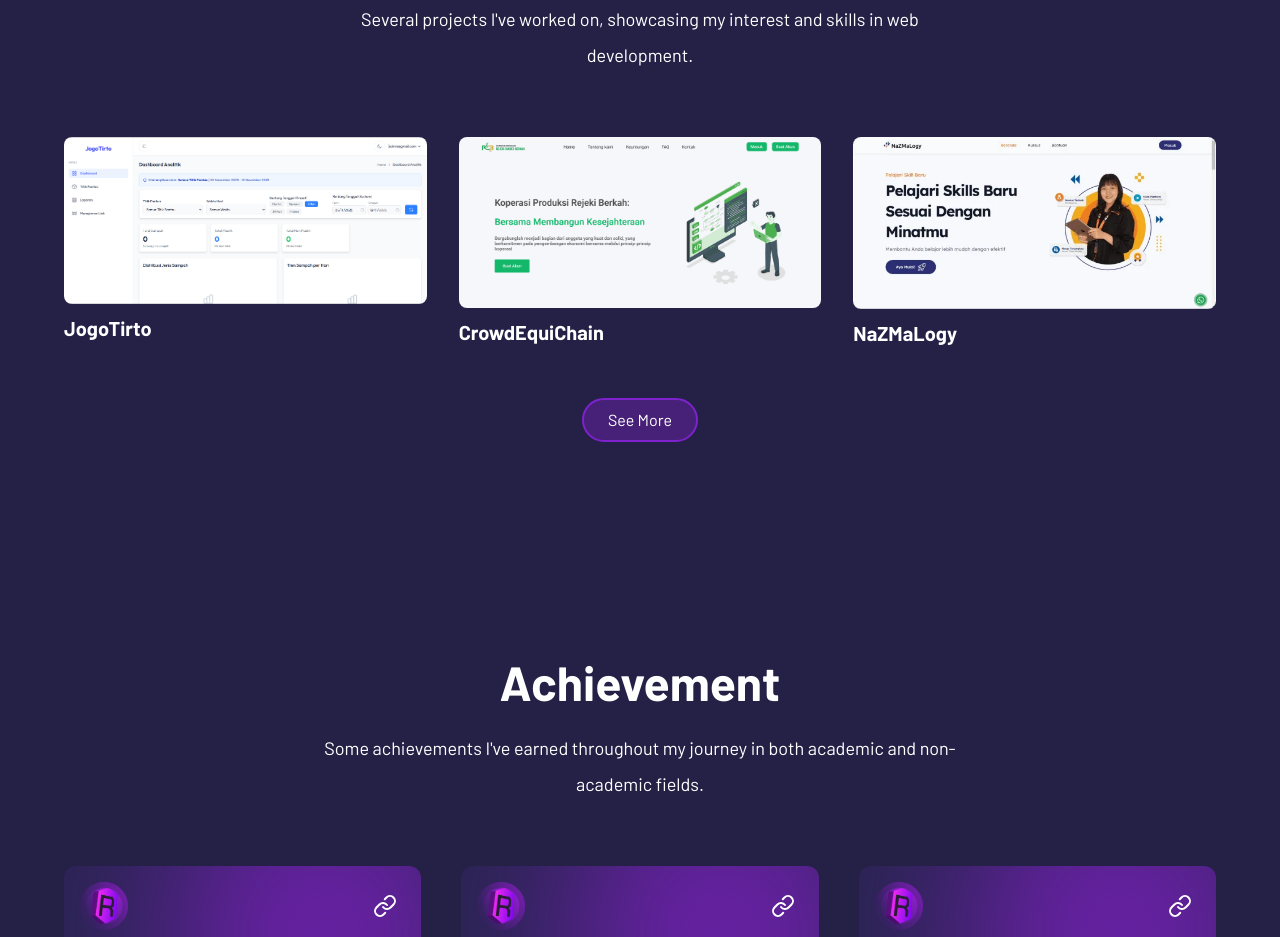
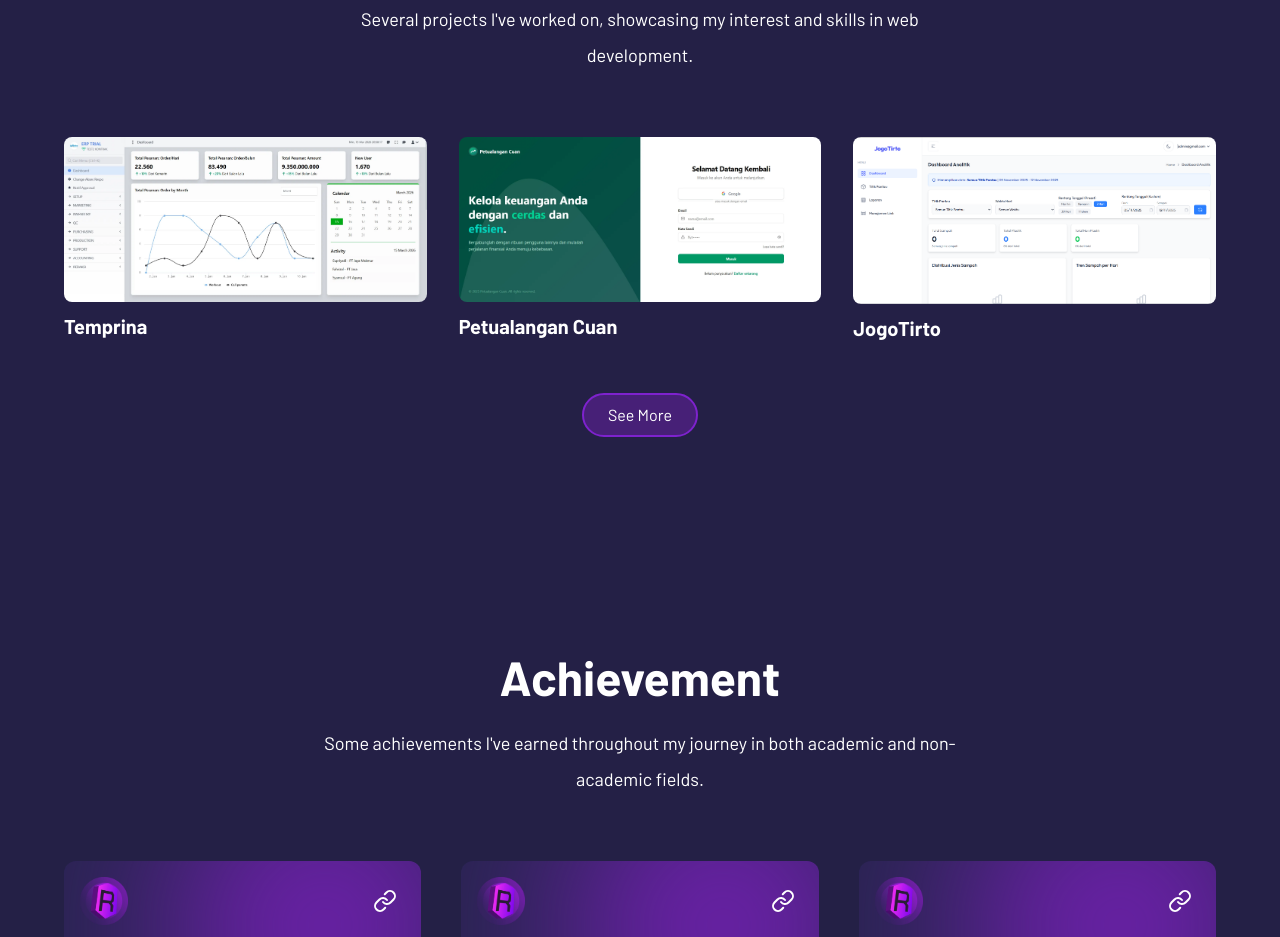
Before and after one commit to alimurrofid/webprofile, a React (Vite) app: page / in a window 1280 px wide. Shown: the part 2280-3217 px from the top of the page. Built offline with nearby package versions, Linux system fonts and the light colour scheme.

Commit message:
feat: new project

```diff
--- a/src/data/projectData.js
+++ b/src/data/projectData.js
@@ -1,3 +1,5 @@
+import TemprinaImg from "../assets/images/projects/temprina.webp";
+import PetualanganCuanImg from "../assets/images/projects/petualangancuan.webp";
 import jogoTirtoImg from "../assets/images/projects/jogotirto.webp";
 import crowdEquiChainImg from "../assets/images/projects/crowdequichain.webp";
 import naZMaLogyImg from "../assets/images/projects/nazmalogy.webp";
@@ -8,22 +10,22 @@ import theKostImg from "../assets/images/projects/thekos.webp";
 
 export const projectData = [
   {
+    title: "Temprina",
+    imgSrc: TemprinaImg,
+    link: "https://erp.temprina.com",
+    description: "An ERP system for Jawa Pos Group integrating 9 business modules to support operations across multiple companies, business units, and branches."
+  },
+  {
+    title: "Petualangan Cuan",
+    imgSrc: PetualanganCuanImg,
+    link: "https://petualangancuan.rofid.me",
+    description: "A personal finance management platform with WhatsApp chatbot integration for automatic transaction recording and financial reporting."
+  },
+  {
     title: "JogoTirto",
     imgSrc: jogoTirtoImg,
     link: "https://drive.google.com/file/d/1XeHPrRk-sTDFsPt9zWmdSiTeFj72gELA/view",
     description: "An automated system for monitoring and classifying river waste by type and size.",
-  },
-  {
-    title: "CrowdEquiChain",
-    imgSrc: crowdEquiChainImg,
-    link: "http://labai.polinema.ac.id:8000",
-    description: "A blockchain-based crowdfunding platform designed to support fundraising for cooperative projects.",
-  },
-  {
-    title: "NaZMaLogy",
-    imgSrc: naZMaLogyImg,
-    link: "https://nazmalogy.nazmaoffice.com/",
-    description: "A platform designed to help Indonesian MSMEs sell local products and training services to an international market.",
   },
   {
     title: "Official Formadiksi Polinema",
@@ -44,6 +46,18 @@ export const projectData = [
     description: "A website for handling official village letter requests, featuring integration with a WhatsApp bot.",
   },
   {
+    title: "CrowdEquiChain",
+    imgSrc: crowdEquiChainImg,
+    link: "http://labai.polinema.ac.id:8000",
+    description: "A blockchain-based crowdfunding platform designed to support fundraising for cooperative projects.",
+  },
+  {
+    title: "NaZMaLogy",
+    imgSrc: naZMaLogyImg,
+    link: "https://nazmalogy.nazmaoffice.com/",
+    description: "A platform designed to help Indonesian MSMEs sell local products and training services to an international market.",
+  },
+  {
     title: "TheKost",
     imgSrc: theKostImg,
     link: "https://github.com/alimurrofid/TheKost",
```
Also changed, not shown: src/assets/images/projects/petualangancuan.webp (added), src/assets/images/projects/temprina.webp (added).
